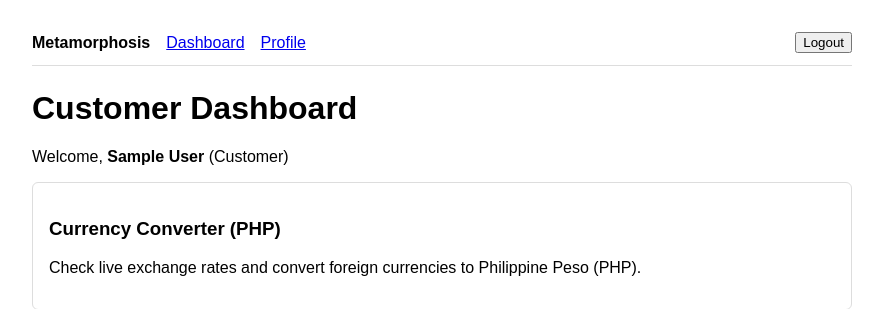
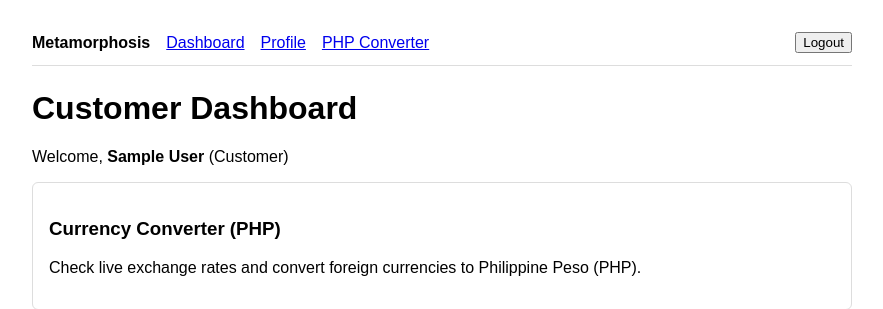
Before and after one commit to ravenelleceleres/Metamorphosis-Celeres-Ravenelle-G2, a Django app: page /dashboard/customer/ in a window 1280 px wide. Shown: the top 309 px of the page, without its empty margins (198-1081 px from the left). Run offline with Django 5.2, Linux system fonts and the light colour scheme; the visitor is signed in with stand-in values (Sample User, id 1).

Commit message:
updated base.html

```diff
--- a/templates/base.html
+++ b/templates/base.html
@@ -21,6 +21,7 @@
     {% if user.is_authenticated %}
       <a href="{% url 'accounts:dashboard_redirect' %}">Dashboard</a>
       <a href="{% url 'accounts:profile' %}">Profile</a>
+      <a href="{% url 'conversions:list' %}">PHP Converter</a>
       <form method="post" action="{% url 'accounts:logout' %}" style="display:inline; margin-left:auto;">
         {% csrf_token %}
         <button type="submit">Logout</button>
```
